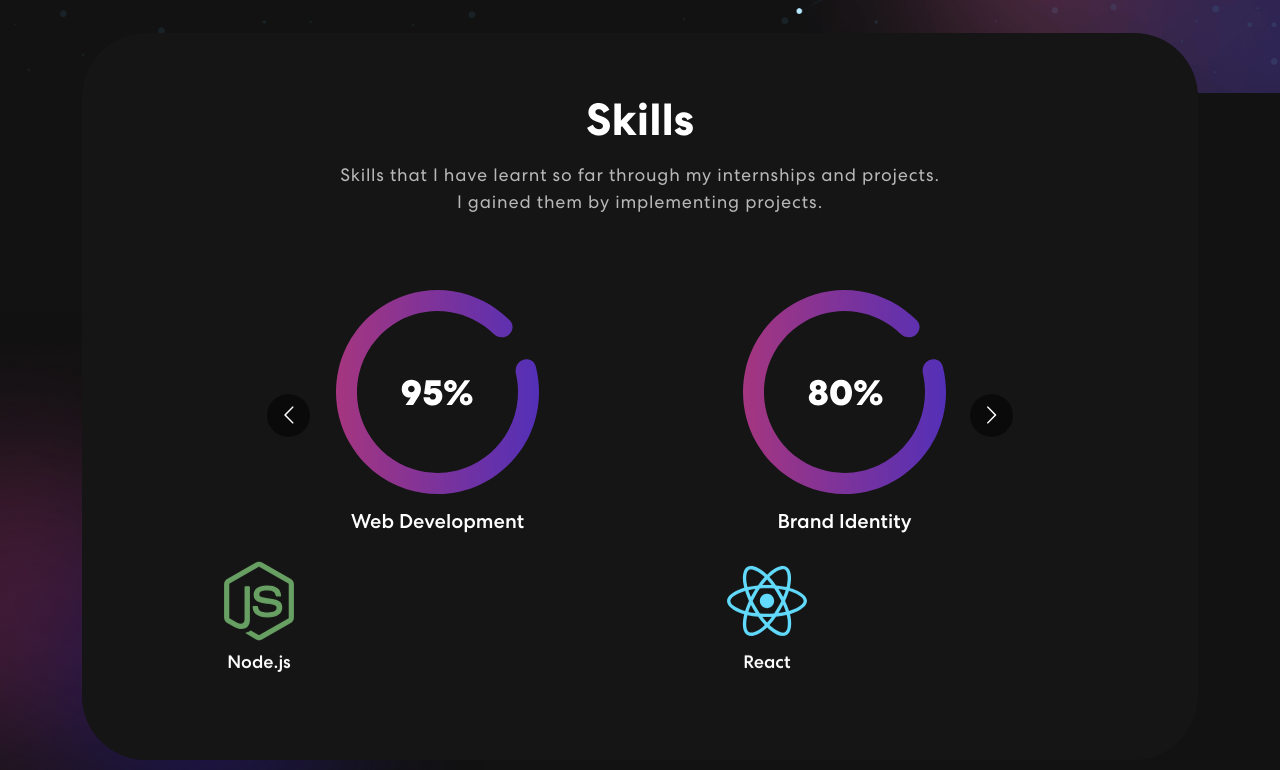
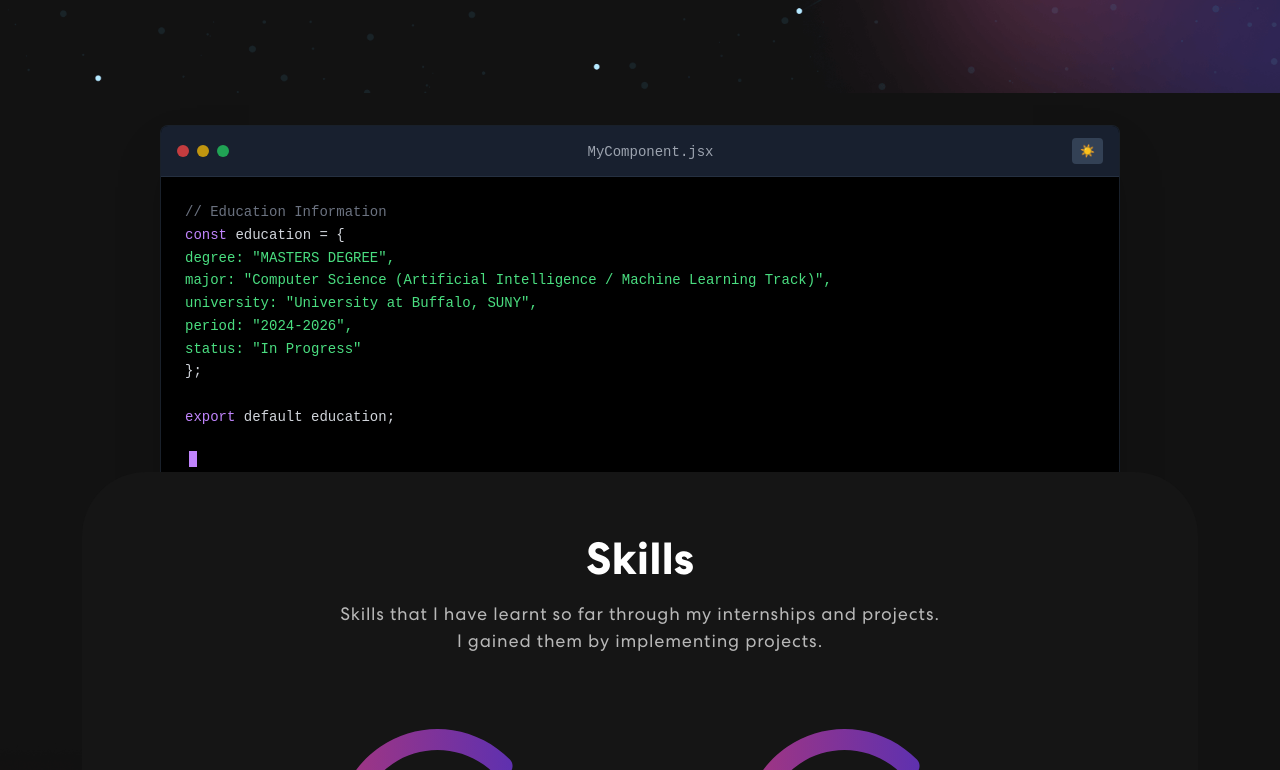
Before and after one commit to sadhana1058/portfolio, a React (Vite) app: page / in a window 1280 px wide. Shown: the part 690-1460 px from the top of the page. Built offline with nearby package versions, Linux system fonts and the light colour scheme.

Commit message:
adding education

```diff
--- a/src/App.css
+++ b/src/App.css
@@ -91,7 +91,7 @@ nav.navbar {
   transition:  0.32s ease-in-out;
 }
 nav.navbar.scrolled {
-  padding: 0px 0;
+  /* padding: 0px 0; */
   background-color: #121212;
 }
 nav.navbar a.navbar-brand {
@@ -616,3 +616,206 @@ nav.navbar .navbar-toggler[aria-expanded="true"] .navbar-toggler-icon {
   letter-spacing: 0.5px;
   margin-top: 20px;
 }
+/* Aboutcss###### */
+/* Terminal Wrapper */
+.terminal-wrapper {
+  width: 100%;
+  max-width: 64rem;
+  margin: 0 auto;
+  padding: 2rem;
+}
+
+/* Terminal Container */
+.terminal-container {
+  border-radius: 0.5rem;
+  box-shadow: 0 25px 50px -12px rgba(0, 0, 0, 0.25);
+  overflow: hidden;
+}
+
+.terminal-dark {
+  background: black;
+  border: 1px solid rgba(51, 65, 85, 0.5);
+}
+
+.terminal-light {
+  background: linear-gradient(to bottom right, #f9fafb, #faf5ff, #f9fafb);
+  border: 1px solid #d1d5db;
+}
+
+/* Terminal Header */
+.terminal-header {
+  padding: 0.75rem 1rem;
+  display: flex;
+  align-items: center;
+  gap: 0.5rem;
+  border-bottom: 1px solid;
+}
+
+.terminal-header-dark {
+  background: rgba(30, 41, 59, 0.8);
+  border-bottom-color: rgba(51, 65, 85, 0.5);
+}
+
+.terminal-header-light {
+  background: #e5e7eb;
+  border-bottom-color: #d1d5db;
+}
+
+/* Terminal Dots */
+.terminal-dots {
+  display: flex;
+  gap: 0.5rem;
+}
+
+.terminal-dot {
+  width: 0.75rem;
+  height: 0.75rem;
+  border-radius: 9999px;
+}
+
+.terminal-dot-red {
+  background: rgba(239, 68, 68, 0.8);
+}
+
+.terminal-dot-yellow {
+  background: rgba(234, 179, 8, 0.8);
+}
+
+.terminal-dot-green {
+  background: rgba(34, 197, 94, 0.8);
+}
+
+/* Terminal Title */
+.terminal-title-wrapper {
+  flex: 1;
+  text-align: center;
+}
+
+.terminal-title {
+  font-size: 0.875rem;
+  font-family: 'Courier New', monospace;
+}
+
+.terminal-title-dark {
+  color: #9ca3af;
+}
+
+.terminal-title-light {
+  color: #4b5563;
+}
+
+/* Terminal Toggle Button */
+.terminal-toggle {
+  padding: 0.25rem 0.5rem;
+  border-radius: 0.25rem;
+  font-size: 0.75rem;
+  transition: background-color 0.2s;
+  border: none;
+  cursor: pointer;
+}
+
+.terminal-toggle-dark {
+  background: #334155;
+  color: #fbbf24;
+}
+
+.terminal-toggle-dark:hover {
+  background: #475569;
+}
+
+.terminal-toggle-light {
+  background: #d1d5db;
+  color: #374151;
+}
+
+.terminal-toggle-light:hover {
+  background: #9ca3af;
+}
+
+/* Terminal Content */
+.terminal-content {
+  padding: 1.5rem;
+  font-family: 'Courier New', monospace;
+  font-size: 0.875rem;
+  overflow-x: auto;
+}
+
+.terminal-code {
+  line-height: 1.625;
+}
+
+.terminal-code-dark {
+  color: #d1d5db;
+}
+
+.terminal-code-light {
+  color: #1f2937;
+}
+
+/* Syntax Highlighting - Dark Mode */
+.terminal-comment-dark {
+  color: #6b7280;
+}
+
+.terminal-keyword-dark {
+  color: #c084fc;
+}
+
+.terminal-string-dark {
+  color: #4ade80;
+}
+
+.terminal-component-dark {
+  color: #60a5fa;
+}
+
+.terminal-property-dark {
+  color: #22d3ee;
+}
+
+/* Syntax Highlighting - Light Mode */
+.terminal-comment-light {
+  color: #4b5563;
+}
+
+.terminal-keyword-light {
+  color: #7c3aed;
+}
+
+.terminal-string-light {
+  color: #15803d;
+}
+
+.terminal-component-light {
+  color: #1d4ed8;
+}
+
+.terminal-property-light {
+  color: #0e7490;
+}
+
+/* Terminal Cursor */
+.terminal-cursor {
+  display: inline-block;
+  width: 0.5rem;
+  height: 1rem;
+  margin-left: 0.25rem;
+  animation: terminal-blink 1s infinite;
+}
+
+.terminal-cursor-dark {
+  background: #c084fc;
+}
+
+.terminal-cursor-light {
+  background: #7c3aed;
+}
+
+@keyframes terminal-blink {
+  0%, 49% {
+    opacity: 1;
+  }
+  50%, 100% {
+    opacity: 0;
+  }
+}
--- a/src/App.tsx
+++ b/src/App.tsx
@@ -8,6 +8,7 @@ import { Banner } from './components/Banner';
 import { Skills } from './components/Skills';
 import { Projects } from './components/Projects';
 import { Contact } from './components/Contact';
+import { About} from './components/About';
 function App() {
 
   return (
@@ -16,6 +17,7 @@ function App() {
         <NavBar></NavBar>
         {/* <h1>hi</h1> */}
         <Banner></Banner>
+        <About></About>
         <Skills></Skills>
         <Projects></Projects>
         <Contact></Contact>
--- a/src/components/About.tsx
+++ b/src/components/About.tsx
@@ -0,0 +1,13 @@
+import Terminal from "./Terminal";
+
+export const About = () => {
+  return (
+    <>
+     <Terminal></Terminal>
+    <section className="about" id="about">
+
+
+    </section>
+    </>
+  );
+};
--- a/src/components/NavBar.tsx
+++ b/src/components/NavBar.tsx
@@ -45,7 +45,8 @@ export const NavBar = () => {
           <Navbar.Collapse id="basic-navbar-nav">
             <Nav className="ms-auto">
               <Nav.Link href="#home" className={activeLink === 'home' ? 'active navbar-link' : 'navbar-link'} onClick={() => onUpdateActiveLink('home')}>Home</Nav.Link>
-              <Nav.Link href="#skills" className={activeLink === 'skills' ? 'active navbar-link' : 'navbar-link'} onClick={() => onUpdateActiveLink('skills')}>Skills</Nav.Link>
+              <Nav.Link href="#about" className={activeLink === 'about' ? 'active navbar-link' : 'navbar-link'} onClick={() => onUpdateActiveLink('about')}>About</Nav.Link>
+              {/* <Nav.Link href="#skills" className={activeLink === 'skills' ? 'active navbar-link' : 'navbar-link'} onClick={() => onUpdateActiveLink('skills')}>Skills</Nav.Link> */}
               <Nav.Link href="#projects" className={activeLink === 'projects' ? 'active navbar-link' : 'navbar-link'} onClick={() => onUpdateActiveLink('projects')}>Projects</Nav.Link>
             </Nav>
             <span className="navbar-text">
--- /dev/null
+++ b/src/components/Terminal.tsx
@@ -0,0 +1,146 @@
+import React, { useState, useEffect } from 'react';
+
+
+interface TerminalProps {}
+
+const Terminal: React.FC<TerminalProps> = () => {
+  const [displayedCode, setDisplayedCode] = useState<string>('');
+  const [currentLine, setCurrentLine] = useState<number>(0);
+  const [isDark, setIsDark] = useState<boolean>(true);
+
+  const codeLines: string[] = [
+    '// Education Information',
+    'const education = {',
+    '  degree: "MASTERS DEGREE",',
+    '  major: "Computer Science (Artificial Intelligence / Machine Learning Track)",',
+    '  university: "University at Buffalo, SUNY",',
+    '  period: "2024-2026",',
+    '  status: "In Progress"',
+    '};',
+    '',
+    'export default education;'
+  ];
+
+  useEffect(() => {
+    if (currentLine < codeLines.length) {
+      const timer = setTimeout(() => {
+        setDisplayedCode((prev: string) => prev + codeLines[currentLine] + '\n');
+        setCurrentLine((prev: number) => prev + 1);
+      }, 80);
+      return () => clearTimeout(timer);
+    }
+  }, [currentLine, codeLines]);
+
+  const highlightSyntax = (code: string): React.ReactElement[] => {
+    return code.split('\n').map((line: string, i: number) => {
+      // Comments
+      if (line.trim().startsWith('//')) {
+        return <div key={i} className={isDark ? "terminal-comment-dark" : "terminal-comment-light"}>{line}</div>;
+      }
+
+      // Split line into parts and apply styling
+      const parts: React.ReactNode[] = [];
+      let remaining = line;
+
+      // Match keywords
+      const keywordRegex = /\b(const|export|return|styled)\b/g;
+      let lastIndex = 0;
+      let match;
+
+      // First pass: handle keywords
+      const tempParts: Array<{text: string, type: 'keyword' | 'text'}> = [];
+      while ((match = keywordRegex.exec(line)) !== null) {
+        if (match.index > lastIndex) {
+          tempParts.push({text: line.substring(lastIndex, match.index), type: 'text'});
+        }
+        tempParts.push({text: match[0], type: 'keyword'});
+        lastIndex = match.index + match[0].length;
+      }
+      if (lastIndex < line.length) {
+        tempParts.push({text: line.substring(lastIndex), type: 'text'});
+      }
+
+      // Render with proper spans
+      return (
+        <div key={i}>
+          {tempParts.length === 0 ? (
+            line || '\u00A0'
+          ) : (
+            tempParts.map((part, idx) => {
+              if (part.type === 'keyword') {
+                return (
+                  <span key={idx} className={isDark ? 'terminal-keyword-dark' : 'terminal-keyword-light'}>
+                    {part.text}
+                  </span>
+                );
+              }
+
+              // Handle strings, properties, and components in text parts
+              const text = part.text;
+              const stringRegex = /"[^"]*"/g;
+              const propertyRegex = /(\w+):/g;
+
+              if (stringRegex.test(text)) {
+                return (
+                  <span key={idx} className={isDark ? 'terminal-string-dark' : 'terminal-string-light'}>
+                    {text}
+                  </span>
+                );
+              } else if (propertyRegex.test(text)) {
+                const propMatch = text.match(/(\w+):/);
+                if (propMatch) {
+                  return (
+                    <span key={idx}>
+                      <span className={isDark ? 'terminal-property-dark' : 'terminal-property-light'}>
+                        {propMatch[1]}
+                      </span>
+                      {text.substring(propMatch[1].length)}
+                    </span>
+                  );
+                }
+              }
+
+              return <span key={idx}>{text}</span>;
+            })
+          )}
+        </div>
+      );
+    });
+  };
+
+  return (
+    <div className="terminal-wrapper">
+      <div className={`terminal-container ${isDark ? 'terminal-dark' : 'terminal-light'}`}>
+        {/* Terminal Header */}
+        <div className={`terminal-header ${isDark ? 'terminal-header-dark' : 'terminal-header-light'}`}>
+          <div className="terminal-dots">
+            <div className="terminal-dot terminal-dot-red"></div>
+            <div className="terminal-dot terminal-dot-yellow"></div>
+            <div className="terminal-dot terminal-dot-green"></div>
+          </div>
+          <div className="terminal-title-wrapper">
+            <span className={`terminal-title ${isDark ? 'terminal-title-dark' : 'terminal-title-light'}`}>MyComponent.jsx</span>
+          </div>
+          <button
+            onClick={() => setIsDark(!isDark)}
+            className={`terminal-toggle ${isDark ? 'terminal-toggle-dark' : 'terminal-toggle-light'}`}
+            title={isDark ? 'Switch to light mode' : 'Switch to dark mode'}
+          >
+            {isDark ? '☀️' : '🌙'}
+          </button>
+        </div>
+
+        {/* Terminal Content */}
+        <div className="terminal-content">
+          <div className={`terminal-code ${isDark ? 'terminal-code-dark' : 'terminal-code-light'}`}>
+            {highlightSyntax(displayedCode)}
+            <span className={`terminal-cursor ${isDark ? 'terminal-cursor-dark' : 'terminal-cursor-light'}`}></span>
+          </div>
+        </div>
+      </div>
+
+    </div>
+  );
+};
+
+export default Terminal;
```
